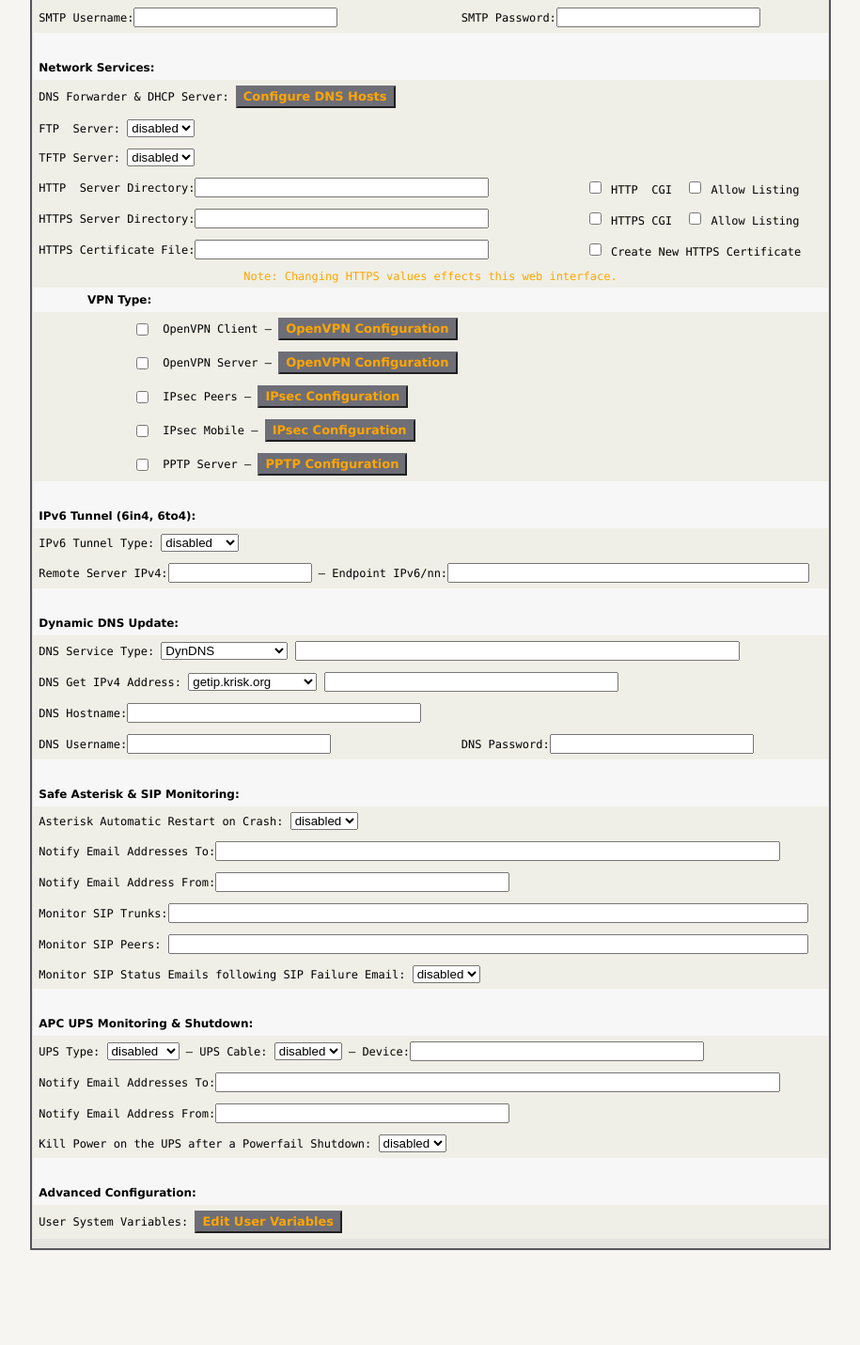
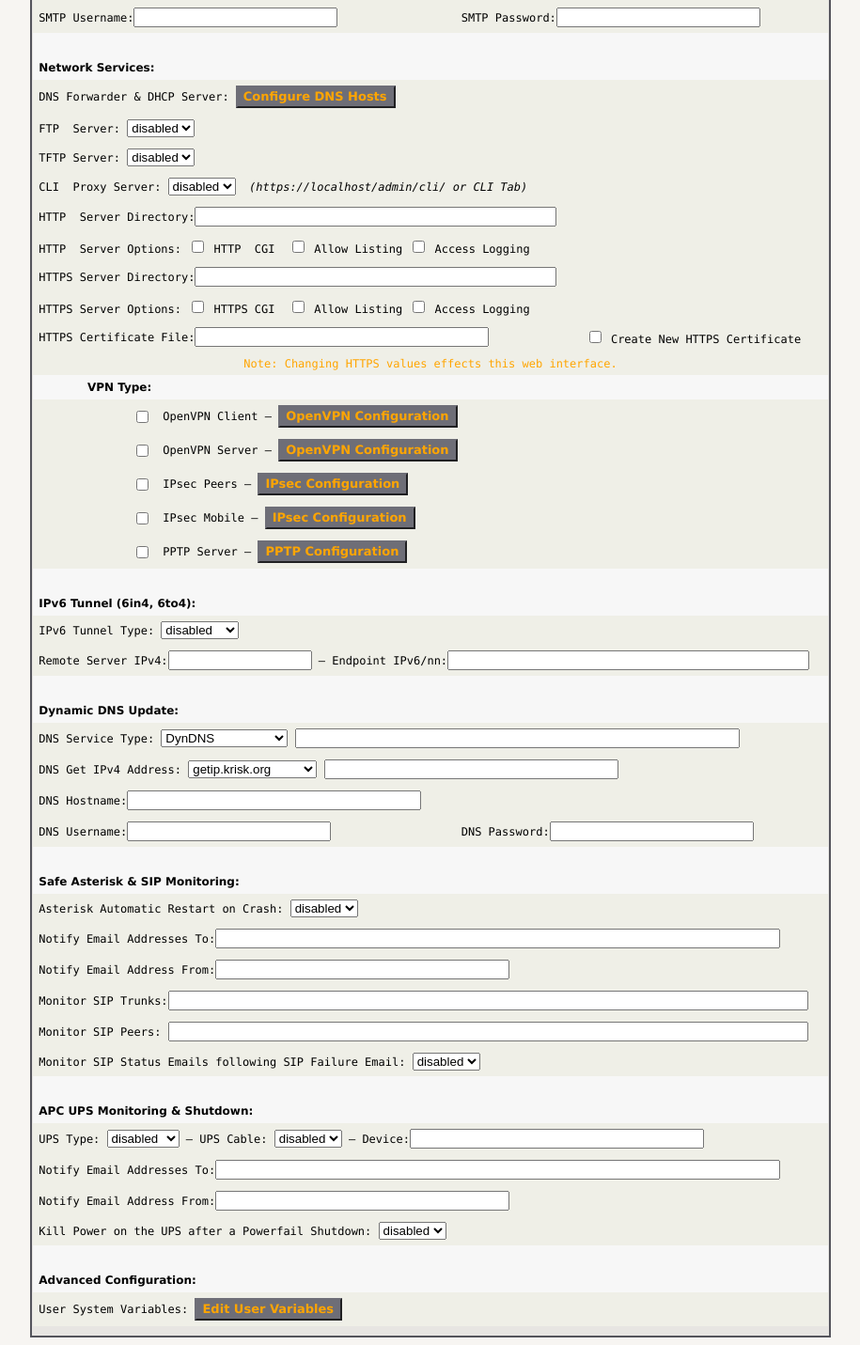
Before and after one commit to astlinux-project/astlinux, a PHP site: page /admin/network.php in a window 1280 px wide. Shown: the part 1211-2642 px from the top of the page at 94% size, without its empty margins (182-1097 px from the left). Before the commit the page ends 2541 px from the top, so only its background shows below. Run offline with PHP 8.4, Linux system fonts and the light colour scheme; data that the repository does not hold is empty.

Commit message:
web interface, add support for shellinaboxd and lighttpd access logging variables
git-svn-id: https://svn.code.sf.net/p/astlinux/code/branches/1.0@5281 57edc7d3-a90e-0410-b364-91459a37fc5a

```diff
--- a/package/webinterface/altweb/admin/network.php
+++ b/package/webinterface/altweb/admin/network.php
@@ -28,6 +28,7 @@
 // 03-24-2011, Removed deprecated HTTPUSER and HTTPSUSER support
 // 03-24-2011, Added HTTP_LISTING and HTTPS_LISTING support
 // 05-24-2011, Added SIP Monitoring
+// 12-03-2011, Added HTTP_ACCESSLOG and HTTPS_ACCESSLOG support
 //
 // System location of rc.conf file
 $CONFFILE = '/etc/rc.conf';
@@ -380,6 +381,9 @@ function saveNETWORKsettings($conf_dir, $conf_file) {
   $value = 'TFTPD="'.$_POST['tftp'].'"';
   fwrite($fp, "### TFTP Server\n".$value."\n");
 
+  $value = 'CLI_PROXY_SERVER="'.$_POST['cli_proxy'].'"';
+  fwrite($fp, "### CLI Proxy Server\n".$value."\n");
+
   $value = 'HTTPDIR="'.trim($_POST['http_dir']).'"';
   fwrite($fp, "### HTTP Server Directory\n".$value."\n");
 
@@ -389,6 +393,9 @@ function saveNETWORKsettings($conf_dir, $conf_file) {
   $value = isset($_POST['http_listing']) ? 'HTTP_LISTING="yes"' : 'HTTP_LISTING="no"';
   fwrite($fp, "### HTTP directory listing\n".$value."\n");
 
+  $value = isset($_POST['http_accesslog']) ? 'HTTP_ACCESSLOG="yes"' : 'HTTP_ACCESSLOG="no"';
+  fwrite($fp, "### HTTP access logging\n".$value."\n");
+
   $value = 'HTTPSDIR="'.trim($_POST['https_dir']).'"';
   fwrite($fp, "### HTTPS Server Directory\n".$value."\n");
 
@@ -397,6 +404,9 @@ function saveNETWORKsettings($conf_dir, $conf_file) {
 
   $value = isset($_POST['https_listing']) ? 'HTTPS_LISTING="yes"' : 'HTTPS_LISTING="no"';
   fwrite($fp, "### HTTPS directory listing\n".$value."\n");
+
+  $value = isset($_POST['https_accesslog']) ? 'HTTPS_ACCESSLOG="yes"' : 'HTTPS_ACCESSLOG="no"';
+  fwrite($fp, "### HTTPS access logging\n".$value."\n");
 
   $value = 'HTTPSCERT="'.trim($_POST['https_cert']).'"';
   if (isset($_POST['create_cert']) && is_opensslHERE()) {
@@ -1316,24 +1326,45 @@ require_once '../common/header.php';
   putHtml('<option value="dnsmasq"'.$sel.'>enabled</option>');
   putHtml('</select></td></tr>');
 
-  putHtml('<tr class="dtrow1"><td style="text-align: left;" colspan="4">');
+  putHtml('<tr class="dtrow1"><td style="text-align: left;" colspan="6">');
+  putHtml('CLI&nbsp;&nbsp;Proxy&nbsp;Server:');
+  putHtml('<select name="cli_proxy">');
+  putHtml('<option value="">disabled</option>');
+  $value = getVARdef($db, 'CLI_PROXY_SERVER', $cur_db);
+  $sel = ($value === 'shellinaboxd') ? ' selected="selected"' : '';
+  putHtml('<option value="shellinaboxd"'.$sel.'>enabled</option>');
+  putHtml('</select>');
+  putHtml('&nbsp;<i>(https://'.$_SERVER['HTTP_HOST'].'/admin/cli/ or CLI Tab)</i>');
+  putHtml('</td></tr>');
+
+  putHtml('<tr class="dtrow1"><td style="text-align: left;" colspan="6">');
   $value = getVARdef($db, 'HTTPDIR', $cur_db);
-  putHtml('HTTP&nbsp;&nbsp;Server Directory:<input type="text" size="36" maxlength="64" value="'.$value.'" name="http_dir" /></td>');
-  putHtml('<td style="text-align: left;" colspan="2">');
+  putHtml('HTTP&nbsp;&nbsp;Server Directory:<input type="text" size="45" maxlength="64" value="'.$value.'" name="http_dir" />');
+  putHtml('</td></tr>');
+
+  putHtml('<tr class="dtrow1"><td style="text-align: left;" colspan="6">');
+  putHtml('HTTP&nbsp;&nbsp;Server Options:');
   $sel = (getVARdef($db, 'HTTPCGI', $cur_db) === 'yes') ? ' checked="checked"' : '';
   putHtml('<input type="checkbox" value="http_cgi" name="http_cgi"'.$sel.' />&nbsp;HTTP&nbsp;&nbsp;CGI&nbsp;');
   $sel = (getVARdef($db, 'HTTP_LISTING', $cur_db) === 'yes') ? ' checked="checked"' : '';
   putHtml('<input type="checkbox" value="http_listing" name="http_listing"'.$sel.' />&nbsp;Allow Listing');
-  putHtml('</td></tr>');
-
-  putHtml('<tr class="dtrow1"><td style="text-align: left;" colspan="4">');
+  $sel = (getVARdef($db, 'HTTP_ACCESSLOG', $cur_db) === 'yes') ? ' checked="checked"' : '';
+  putHtml('<input type="checkbox" value="http_accesslog" name="http_accesslog"'.$sel.' />&nbsp;Access Logging');
+  putHtml('</td></tr>');
+
+  putHtml('<tr class="dtrow1"><td style="text-align: left;" colspan="6">');
   $value = getVARdef($db, 'HTTPSDIR', $cur_db);
-  putHtml('HTTPS&nbsp;Server Directory:<input type="text" size="36" maxlength="64" value="'.$value.'" name="https_dir" /></td>');
-  putHtml('<td style="text-align: left;" colspan="2">');
+  putHtml('HTTPS&nbsp;Server Directory:<input type="text" size="45" maxlength="64" value="'.$value.'" name="https_dir" />');
+  putHtml('</td></tr>');
+
+  putHtml('<tr class="dtrow1"><td style="text-align: left;" colspan="6">');
+  putHtml('HTTPS&nbsp;Server Options:');
   $sel = (getVARdef($db, 'HTTPSCGI', $cur_db) === 'yes') ? ' checked="checked"' : '';
   putHtml('<input type="checkbox" value="https_cgi" name="https_cgi"'.$sel.' />&nbsp;HTTPS&nbsp;CGI&nbsp;');
   $sel = (getVARdef($db, 'HTTPS_LISTING', $cur_db) === 'yes') ? ' checked="checked"' : '';
   putHtml('<input type="checkbox" value="https_listing" name="https_listing"'.$sel.' />&nbsp;Allow Listing');
+  $sel = (getVARdef($db, 'HTTPS_ACCESSLOG', $cur_db) === 'yes') ? ' checked="checked"' : '';
+  putHtml('<input type="checkbox" value="https_accesslog" name="https_accesslog"'.$sel.' />&nbsp;Access Logging');
   putHtml('</td></tr>');
 
   if (is_opensslHERE()) {
--- a/package/webinterface/altweb/common/header.php
+++ b/package/webinterface/altweb/common/header.php
@@ -41,17 +41,37 @@ function getTITLEname($g_prefs) {
   return(htmlspecialchars($cmd));
 }
 
+// Function: url_localhost_handler
+//
+function url_localhost_handler($str) {
+  if (strpos($str, '://localhost') !== FALSE) {
+    $host = $_SERVER['HTTP_HOST'];
+    if (($pos = strpos($host, ':')) !== FALSE && strpos($str, '://localhost:') !== FALSE) {
+      $host = substr($host, 0, $pos);
+    }
+    $str = str_replace('://localhost', '://'.$host, $str);
+  }
+  return($str);
+}
+
+// Function: ssh_localhost_handler
+//
+function ssh_localhost_handler($str) {
+  if (strpos($str, '@localhost') !== FALSE) {
+    $host = $_SERVER['HTTP_HOST'];
+    if (($pos = strpos($host, ':')) !== FALSE) {
+      $host = substr($host, 0, $pos);
+    }
+    $str = str_replace('@localhost', '@'.$host, $str);
+  }
+  return($str);
+}
+
 // Function: getURLlink
 //
 function getURLlink($g_prefs) {
   if (($cmd = getPREFdef($g_prefs, 'external_url_link_cmdstr')) !== '') {
-    if (strpos($cmd, '://localhost') !== FALSE) {
-      $host = $_SERVER['HTTP_HOST'];
-      if (($pos = strpos($host, ':')) !== FALSE && strpos($cmd, '://localhost:') !== FALSE) {
-        $host = substr($host, 0, $pos);
-      }
-      $cmd = str_replace('://localhost', '://'.$host, $cmd);
-    }
+    $cmd = url_localhost_handler($cmd);
   }
   return(htmlspecialchars($cmd));
 }
@@ -69,12 +89,10 @@ function getURLname($g_prefs) {
 //
 function getCLIlink($g_prefs) {
   if (($cmd = getPREFdef($g_prefs, 'external_cli_link_cmdstr')) !== '') {
-    if (strpos($cmd, '@localhost') !== FALSE) {
-      $host = $_SERVER['HTTP_HOST'];
-      if (($pos = strpos($host, ':')) !== FALSE) {
-        $host = substr($host, 0, $pos);
-      }
-      $cmd = str_replace('@localhost', '@'.$host, $cmd);
+    if (strncmp($cmd, 'ssh://', 6) == 0) {
+      $cmd = ssh_localhost_handler($cmd);
+    } else {
+      $cmd = url_localhost_handler($cmd);
     }
   }
   return(htmlspecialchars($cmd));
@@ -143,7 +161,11 @@ function putUSERerror($user, $tab) {
         putHtml('<a href="'.$URLlink.'" class="headerText" target="_blank">'.getURLname($global_prefs).'</a>');
       }
       if ($global_admin && $CLIlink !== '') {
-        putHtml('<a href="'.$CLIlink.'" class="headerText">CLI</a>');
+        if (strncmp($CLIlink, 'ssh://', 6) == 0) {
+          putHtml('<a href="'.$CLIlink.'" class="headerText">CLI</a>');
+        } else {
+          putHtml('<a href="'.$CLIlink.'" class="headerText" target="_blank">CLI</a>');
+        }
       }
       putHtml('</td>');
     }
@@ -201,6 +223,9 @@ function putUSERerror($user, $tab) {
       if ($global_admin && (getPREFdef($global_prefs, 'tab_edit_show') !== 'no')) {
         putHtml('<li><a href="/admin/edit.php"><span>Edit</span></a></li>');
       }
+      if ($global_admin && (getPREFdef($global_prefs, 'tab_cli_show') === 'yes')) {
+        putHtml('<li><a href="/admin/cli.php"><span>CLI</span></a></li>');
+      }
       if ($global_admin && (getPREFdef($global_prefs, 'tab_prefs_show') !== 'no')) {
         putHtml('<li><a href="/admin/prefs.php"><span>Prefs</span></a></li>');
       }
--- a/package/webinterface/altweb/common/version.php
+++ b/package/webinterface/altweb/common/version.php
@@ -1,6 +1,6 @@
 <?php
 // version.php for AstLinux Alternate Web Interface
 
-$GUI_VERSION = '1.8.02';
+$GUI_VERSION = '1.8.03';
 
 ?>
```
Also changed, not shown: package/webinterface/altweb/admin/cli.php (added, +57 -0 lines), package/webinterface/altweb/admin/prefs.php (+8 -0 lines), package/webinterface/altweb/common/license-packages.txt.
